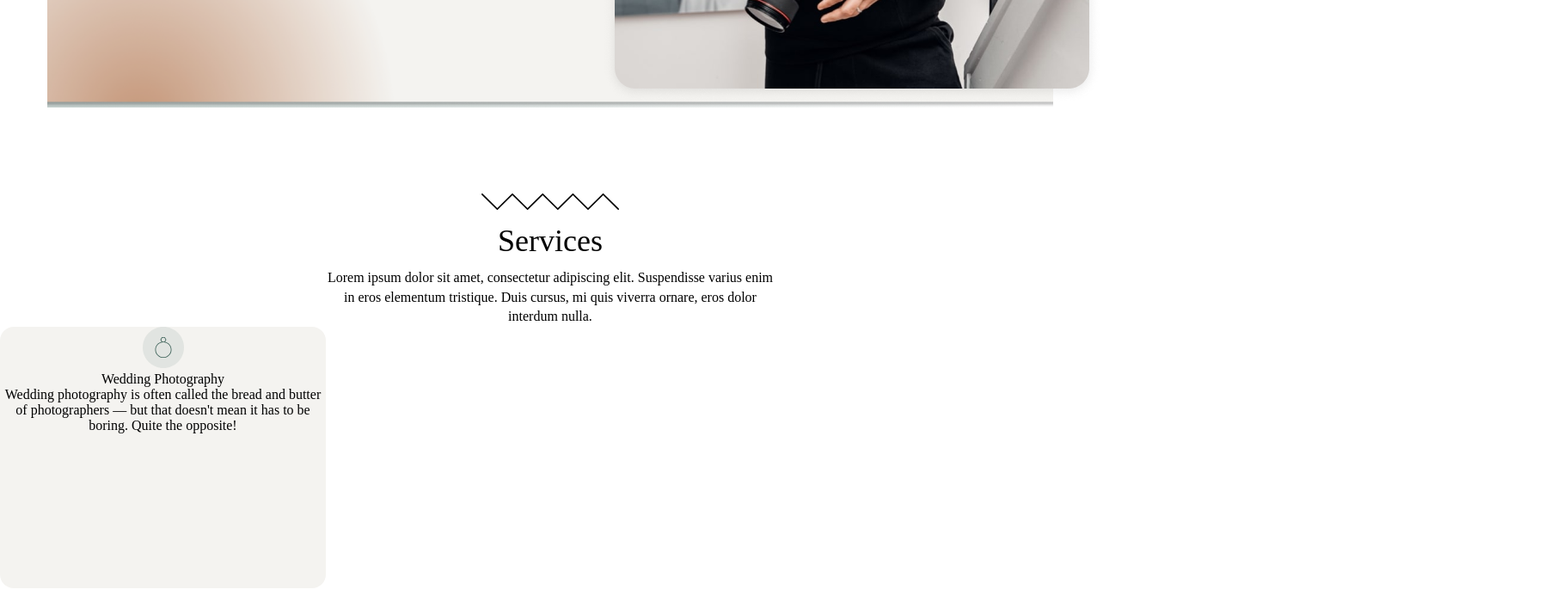
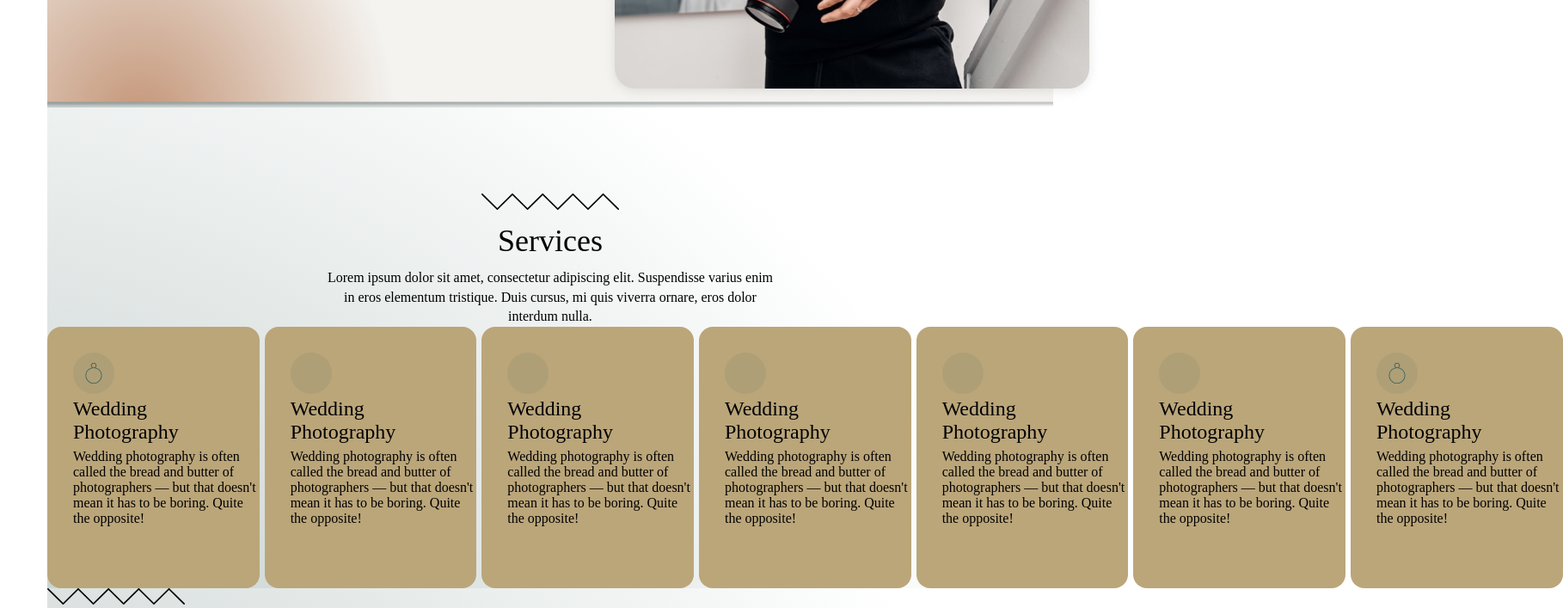
Before and after one commit to wnahamon/mirro, a plain HTML site: page index.html in a window 1280 px wide. Shown: the part 760-1467 px from the top of the page at 86% size, 1818 px wide, since content can reach past the window. Before the commit the page ends 1444 px from the top, so only its background shows below. Drawn offline with Linux system fonts and the light colour scheme; files whose address does not match are found by name.

Commit message:
написал 3 секцию

```diff
--- a/assets/css/style.scss
+++ b/assets/css/style.scss
@@ -108,8 +108,34 @@ a{
 	font-size: 16px;
 }
 .card{
+
+	background-color: #bba67a;
+	border-radius: 16px;
+}
+.img-services{
+	height: 48px;
+	width: 48px;
+	margin-left: 30px;
+	margin-top: 30px;
+}
+.title{
+	font-size: 24px;
+	padding-left: 30px;
+	padding-right: 94px;
+}
+.sub-title{
+	font-size: 16px;
+	padding-top: 6px;
+	padding-left: 30px;
+
+}
+.card-services{
+	display: flex;
+	justify-content: space-between center;
 	width:379px ;
 	height:304px ;
-	background-color: #F4F3F0;
-	border-radius: 16px;
+	gap: 6px;
 }
+.block-s3{
+
+}
--- a/index.html
+++ b/index.html
@@ -67,7 +67,7 @@
         </div>
     </div>
     <!-- вторая штука -->
-    <div class="container2">
+    <div class="container">
         <img src="./assets/img/logo-2.svg" alt="" class="logo-s2" >
         <div class="txt_s2">
             <div class="hl">
@@ -75,6 +75,67 @@
             </div>
             <div class="sub-hl">
                 <p>Lorem ipsum dolor sit amet, consectetur adipiscing elit. Suspendisse varius enim <br> in eros elementum tristique. Duis cursus, mi quis viverra ornare, eros dolor <br> interdum nulla.</p>
+            </div>
+        </div>
+        <div class="card-services">
+            <div class="card">
+                <img src="/assets/img/serv-img.svg" alt="" class="img-services">
+                <div class="title">
+                    Wedding Photography
+                </div>
+                <div class="sub-title">
+                    Wedding photography is often called the bread and butter of photographers — but that doesn't mean it has to be boring. Quite the opposite!
+                </div>
+            </div>
+        <div class="card-services">
+            <div class="card">
+                <img src="/assets/img/logo-2-2.svg" alt="" class="img-services">
+                <div class="title">
+                    Wedding Photography
+                </div>
+                <div class="sub-title">
+                    Wedding photography is often called the bread and butter of photographers — but that doesn't mean it has to be boring. Quite the opposite!
+                </div>
+            </div>
+        <div class="card-services">
+            <div class="card">
+                <img src="/assets/img/logo-2-3.svg" alt="" class="img-services">
+                <div class="title">
+                    Wedding Photography
+                </div>
+                <div class="sub-title">
+                    Wedding photography is often called the bread and butter of photographers — but that doesn't mean it has to be boring. Quite the opposite!
+                </div>
+            </div>
+        <div class="card-services">
+            <div class="card">
+                <img src="/assets/img/Rectangle (3).svg" alt="" class="img-services">
+                <div class="title">
+                    Wedding Photography
+                </div>
+                <div class="sub-title">
+                    Wedding photography is often called the bread and butter of photographers — but that doesn't mean it has to be boring. Quite the opposite!
+                </div>
+            </div>
+        <div class="card-services">
+            <div class="card">
+                <img src="/assets/img/Rectangle (4).svg" alt="" class="img-services">
+                <div class="title">
+                    Wedding Photography
+                </div>
+                <div class="sub-title">
+                    Wedding photography is often called the bread and butter of photographers — but that doesn't mean it has to be boring. Quite the opposite!
+                </div>
+            </div>
+        <div class="card-services">
+            <div class="card">
+                <img src="/assets/img/Rectangle (5).svg" alt="" class="img-services">
+                <div class="title">
+                    Wedding Photography
+                </div>
+                <div class="sub-title">
+                    Wedding photography is often called the bread and butter of photographers — but that doesn't mean it has to be boring. Quite the opposite!
+                </div>
             </div>
         <div class="card-services">
             <div class="card">
@@ -89,7 +150,17 @@
         </div>
         </div>
     </div>
-
+    </div>
+    </div>
+    </div>
+    </div>
+    </div>
+    </div>
+    <div class="container">
+        <div class="block-s3">
+            <img src="./assets/img/logo-2.svg" alt="" class="logos3">
+        </div>
+    </div>
 
    </main>
    <footer></footer>
```
Also changed, not shown: assets/css/style.css, assets/img/Rectangle (3).svg (added), assets/img/Rectangle (4).svg (added), assets/img/Rectangle (5).svg (added), assets/img/logo-2-2.svg (added), assets/img/logo-2-3.svg (added).
